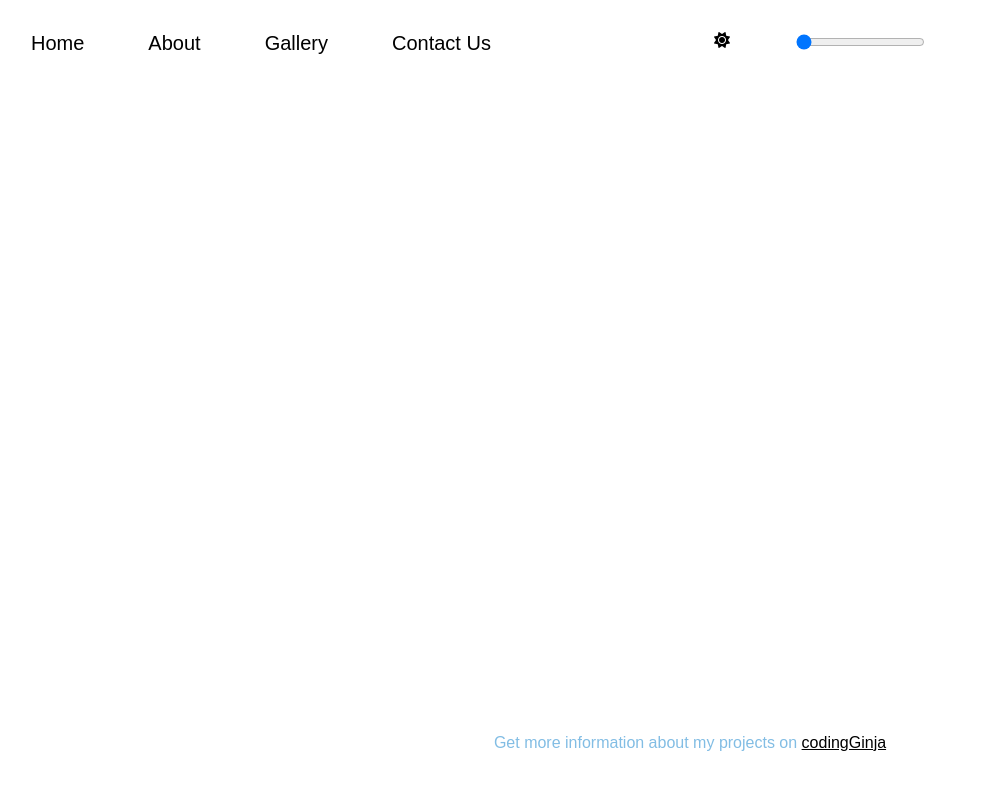
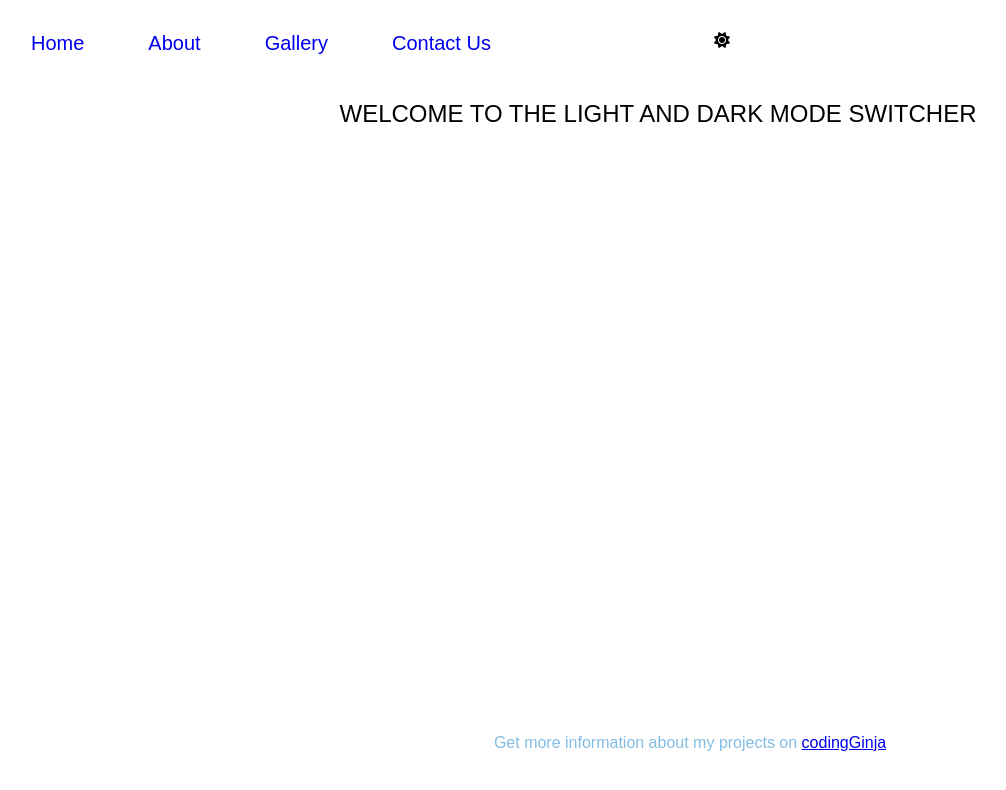
Before and after one commit to meilune/light-dark-modes, a plain HTML site: page index.html in a window 1280 px wide. Shown: the top 790 px of the page, without its empty margins (25-1031 px from the left). Drawn offline with Linux system fonts and the light colour scheme; a web font is replaced by a local one.

Commit message:
Commiting small changes in the style

```diff
--- a/index.html
+++ b/index.html
@@ -17,15 +17,14 @@
             <li><a href="#contact">Contact Us</a></li>
         </ul>
 
-        <ul class="navigation">
+        <ul class="navigation mode-changer">
             <li><i class="fa-solid fa-sun"></i></li>
             <li hidden><i class="fa-solid fa-moon"></i></li>
-            <li><input type="range" min="1" max="2" value= "1" class="slider" id="myRange"></li>
         </ul>
     </header>
         <section class="hero">
             <div class="container">
-
+                <h1>WELCOME TO THE LIGHT AND DARK MODE SWITCHER</h1>
             </div>
         </section>
 
--- a/style.scss
+++ b/style.scss
@@ -17,6 +17,7 @@ body {
     margin: 1rem;
     min-height: 100vh;
     display: flex;
+    flex-direction: column;
     text-align: center;
     width: 1366px;
     margin: auto;
@@ -62,10 +63,11 @@ header {
             font-weight: 400;
             font-style: normal;
             font-size: 20px;;
-            color:#000
+            color:var($black);
         }
     }
 }
+
 
 footer {
     position:absolute;
@@ -76,9 +78,9 @@ footer {
     padding: 2rem;
     color: #82bde4;
     a {
-        color: #000;
+        color: var($pink);
     }
     a:hover {
-        color:#fff;
+        color:var($base-color);
     }
 }
```
Also changed, not shown: style.css, 1 other file.
